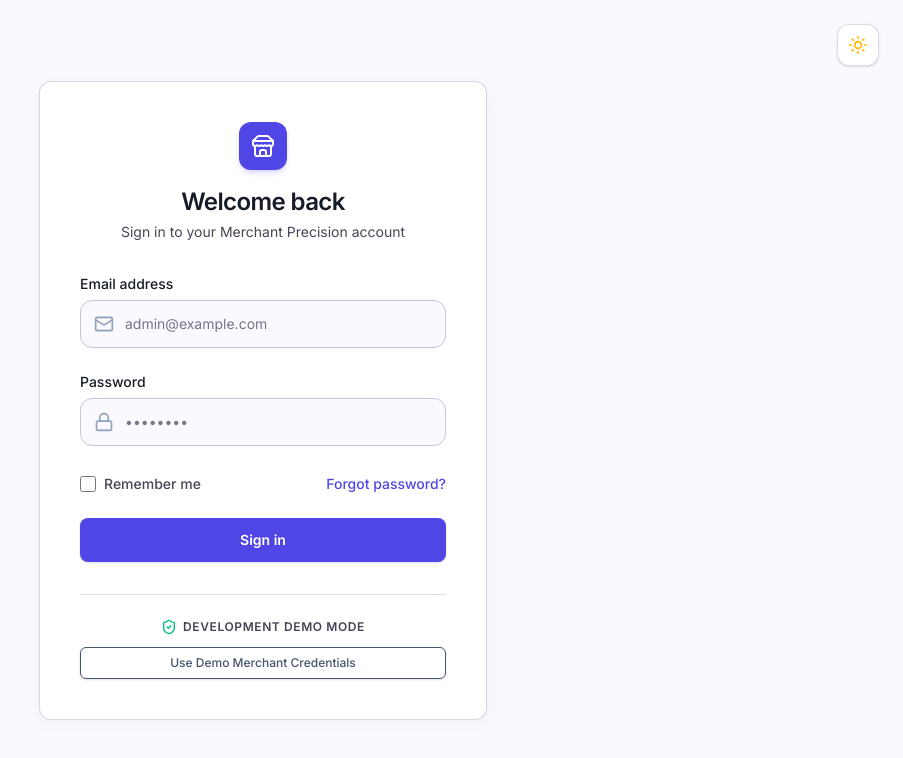
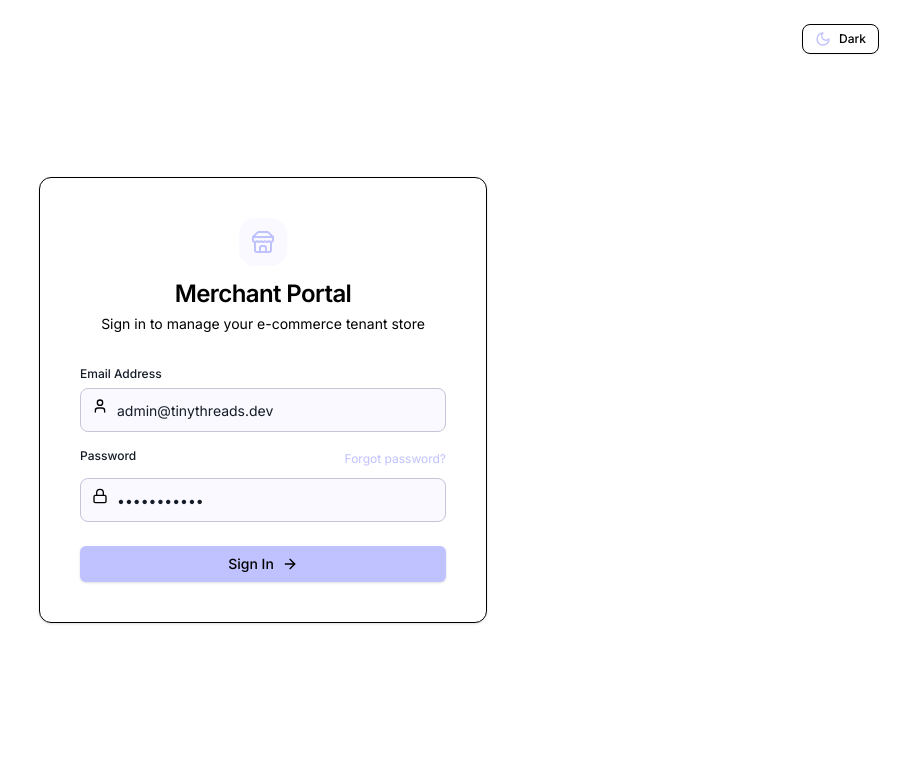
Before and after one commit to nabil404/tiny-threads, a React (Vite) app in the folder apps/admin-web/: page / in a window 1280 px wide. Shown: the top 758 px of the page, without its empty margins (377-1280 px from the left). Built offline with nearby package versions, Linux system fonts and the light colour scheme.

Commit message:
refactor(admin-web): replace binary theme toggling with ThemeSelect and semantic tokens

```diff
--- a/apps/admin-web/src/App.tsx
+++ b/apps/admin-web/src/App.tsx
@@ -1,7 +1,10 @@
+import React from 'react';
 import { useAppDispatch, useAppSelector } from './store/hooks';
-import { selectApp, toggleTheme } from './store/slices/appSlice';
+import { selectApp } from './store/slices/appSlice';
 import { selectAuth, logout } from './store/slices/authSlice';
+import { applyThemeToDocument } from './theme/themes';
 import { LoginPage } from './pages/LoginPage';
+import { ThemeSelect } from './components/ui/theme-select';
 import { Button } from './components/ui/button';
 import {
   Card,
@@ -16,8 +19,6 @@
 import {
   ShieldAlert,
   Store,
-  Moon,
-  Sun,
   Layers,
   LogOut,
   User as UserIcon,
@@ -28,22 +29,24 @@
   const { tenantId, tenantName, theme } = useAppSelector(selectApp);
   const { isAuthenticated, user } = useAppSelector(selectAuth);
 
+  React.useEffect(() => {
+    applyThemeToDocument(theme);
+  }, [theme]);
+
   return (
-    <div
-      className={`min-h-screen ${theme === 'dark' ? 'dark bg-slate-950 text-slate-50' : 'bg-slate-50 text-slate-900'} transition-colors duration-200`}
-    >
+    <div className="min-h-screen bg-background text-foreground transition-colors duration-200">
       {!isAuthenticated ? (
         <LoginPage />
       ) : (
         <div className="container mx-auto max-w-4xl p-8">
-          <header className="flex items-center justify-between pb-8 border-b border-slate-200 dark:border-slate-800">
+          <header className="flex items-center justify-between pb-8 border-b border-border">
             <div className="flex items-center gap-3">
-              <Store className="h-8 w-8 text-indigo-500" />
+              <Store className="h-8 w-8 text-primary" />
               <div>
                 <h1 className="text-2xl font-bold tracking-tight">
                   {tenantName}
                 </h1>
-                <p className="text-sm text-slate-500 dark:text-slate-400">
+                <p className="text-sm text-muted-foreground">
                   Merchant Administration Console
                 </p>
               </div>
@@ -55,22 +58,12 @@
               >
                 {tenantId ? `Tenant: ${tenantId}` : 'Platform Context'}
               </Badge>
-              <Button
-                variant="outline"
-                size="icon"
-                onClick={() => dispatch(toggleTheme())}
-              >
-                {theme === 'dark' ? (
-                  <Sun className="h-4 w-4" />
-                ) : (
-                  <Moon className="h-4 w-4" />
-                )}
-              </Button>
+              <ThemeSelect />
               <Button
                 variant="outline"
                 size="sm"
                 onClick={() => dispatch(logout())}
-                className="gap-2 text-red-600 dark:text-red-400 border-red-200 dark:border-red-900 hover:bg-red-50 dark:hover:bg-red-950/50"
+                className="gap-2 text-destructive border-destructive/20 hover:bg-destructive/10"
               >
                 <LogOut className="h-4 w-4" />
                 <span>Log out</span>
@@ -79,32 +72,31 @@
           </header>
 
           <main className="py-8 space-y-6">
-            <Card className="border-slate-200 dark:border-slate-800">
+            <Card className="border-border bg-card text-card-foreground">
               <CardHeader>
                 <CardTitle className="flex items-center gap-2">
-                  <Layers className="h-5 w-5 text-indigo-500" />
+                  <Layers className="h-5 w-5 text-primary" />
                   <span>Authenticated Merchant Session</span>
                 </CardTitle>
                 <CardDescription>
-                  React 19 + Redux Toolkit + Tailwind CSS v4 + Stitch Login Flow
-                  Verified
+                  React 19 + Redux Toolkit + Multi-Theme Architecture Verified
                 </CardDescription>
               </CardHeader>
               <CardContent className="space-y-4">
                 <div className="grid grid-cols-1 md:grid-cols-2 gap-4">
-                  <div className="p-4 rounded-lg bg-slate-100 dark:bg-slate-900 border border-slate-200 dark:border-slate-800">
-                    <span className="text-xs font-semibold uppercase text-slate-500 flex items-center gap-1.5 mb-1">
+                  <div className="p-4 rounded-lg bg-muted border border-border">
+                    <span className="text-xs font-semibold uppercase text-muted-foreground flex items-center gap-1.5 mb-1">
                       <UserIcon className="h-3.5 w-3.5" /> Logged In User
                     </span>
                     <p className="text-base font-medium">
                       {user?.name} ({user?.email})
                     </p>
-                    <p className="text-xs text-slate-500 mt-0.5">
+                    <p className="text-xs text-muted-foreground mt-0.5">
                       Role: {user?.role}
                     </p>
                   </div>
-                  <div className="p-4 rounded-lg bg-slate-100 dark:bg-slate-900 border border-slate-200 dark:border-slate-800">
-                    <span className="text-xs font-semibold uppercase text-slate-500">
+                  <div className="p-4 rounded-lg bg-muted border border-border">
+                    <span className="text-xs font-semibold uppercase text-muted-foreground">
                       Shared Error Code
                     </span>
                     <p className="text-sm font-mono mt-1 flex items-center gap-2">
@@ -116,12 +108,7 @@
               </CardContent>
               <CardFooter className="gap-3">
                 <Button onClick={() => dispatch(logout())}>Sign Out</Button>
-                <Button
-                  variant="secondary"
-                  onClick={() => dispatch(toggleTheme())}
-                >
-                  Toggle Theme ({theme})
-                </Button>
+                <ThemeSelect />
               </CardFooter>
             </Card>
           </main>
--- a/apps/admin-web/src/components/auth/AuthCard.tsx
+++ b/apps/admin-web/src/components/auth/AuthCard.tsx
@@ -1,39 +1,19 @@
 import * as React from 'react';
-import { Sun, Moon } from 'lucide-react';
+import { ThemeSelect } from '../ui/theme-select';
 
 export interface AuthCardProps {
   children: React.ReactNode;
   className?: string;
-  theme?: 'light' | 'dark';
-  onToggleTheme?: () => void;
 }
 
-export function AuthCard({
-  children,
-  className = '',
-  theme,
-  onToggleTheme,
-}: AuthCardProps) {
+export function AuthCard({ children, className = '' }: AuthCardProps) {
   return (
-    <div className="min-h-screen w-full flex flex-col items-center justify-center p-4 md:p-8 font-sans relative bg-[#f9f9ff] dark:bg-[#0b1326] text-[#151c27] dark:text-[#dae2fd] transition-colors duration-200">
-      {onToggleTheme && (
-        <div className="absolute top-6 right-6">
-          <button
-            type="button"
-            onClick={onToggleTheme}
-            className="p-2.5 rounded-xl border border-[#c7c4d8]/60 dark:border-slate-800 bg-white dark:bg-[#060e20] text-slate-600 dark:text-slate-300 hover:bg-slate-100 dark:hover:bg-slate-800 transition-colors shadow-sm cursor-pointer"
-            aria-label="Toggle theme"
-          >
-            {theme === 'dark' ? (
-              <Sun className="h-5 w-5 text-amber-400" />
-            ) : (
-              <Moon className="h-5 w-5 text-slate-700" />
-            )}
-          </button>
-        </div>
-      )}
+    <div className="min-h-screen w-full flex flex-col items-center justify-center p-4 md:p-8 font-sans relative transition-colors duration-200 bg-background text-foreground">
+      <div className="absolute top-6 right-6">
+        <ThemeSelect />
+      </div>
       <div
-        className={`w-full max-w-md bg-white dark:bg-[#060e20] border border-[#c7c4d8]/70 dark:border-slate-800/80 rounded-xl p-8 md:p-10 shadow-[0px_4px_16px_rgba(0,0,0,0.04)] dark:shadow-none ${className}`}
+        className={`w-full max-w-md border border-border rounded-xl p-8 md:p-10 transition-colors bg-card text-card-foreground shadow-sm ${className}`}
       >
         {children}
       </div>
--- a/apps/admin-web/src/pages/LoginPage.tsx
+++ b/apps/admin-web/src/pages/LoginPage.tsx
@@ -1,87 +1,129 @@
-import * as React from 'react';
-import { useAppDispatch, useAppSelector } from '../store/hooks';
-import { selectApp, toggleTheme, setTenant } from '../store/slices/appSlice';
-import {
-  selectAuth,
-  loginStart,
-  loginSuccess,
-  loginFailure,
-} from '../store/slices/authSlice';
+import { useState, useId } from 'react';
+import { useAppDispatch } from '../store/hooks';
+import { setTenant } from '../store/slices/appSlice';
+import { loginSuccess } from '../store/slices/authSlice';
 import { AuthCard } from '../components/auth/AuthCard';
-import { AuthHeader } from '../components/auth/AuthHeader';
-import { LoginForm } from '../components/auth/LoginForm';
-import { DemoLoginHelper } from '../components/auth/DemoLoginHelper';
+import { Input } from '../components/ui/input';
+import { Label } from '../components/ui/label';
+import { Button } from '../components/ui/button';
+import { Store, ArrowRight, Lock, User, AlertCircle } from 'lucide-react';
 
 export function LoginPage() {
   const dispatch = useAppDispatch();
-  const { theme } = useAppSelector(selectApp);
-  const { status, error } = useAppSelector(selectAuth);
-  const [initialEmail, setInitialEmail] = React.useState('');
+  const emailId = useId();
+  const passwordId = useId();
 
-  const handleLogin = async (values: {
-    email: string;
-    password: string;
-    rememberMe: boolean;
-  }) => {
-    dispatch(loginStart());
-    try {
-      // Simulate auth delay & validation
-      await new Promise((resolve) => setTimeout(resolve, 800));
+  const [email, setEmail] = useState('admin@tinythreads.dev');
+  const [password, setPassword] = useState('password123');
+  const [isLoading, setIsLoading] = useState(false);
+  const [error, setError] = useState<string | null>(null);
 
-      if (values.password === 'wrong') {
-        dispatch(
-          loginFailure('Invalid merchant credentials. Please try again.'),
-        );
+  const handleSubmit = (e: React.FormEvent) => {
+    e.preventDefault();
+    setIsLoading(true);
+    setError(null);
+
+    setTimeout(() => {
+      if (password !== 'password123') {
+        setError('Invalid credentials. Password is password123');
+        setIsLoading(false);
         return;
       }
 
-      const tenantId = 'tenant_acme_123';
-      const tenantName = 'Acme Apparel';
-      const user = {
-        id: 'usr_merchant_01',
-        email: values.email,
-        name: 'Merchant Admin',
-        role: 'STORE_ADMIN',
-      };
+      dispatch(
+        loginSuccess({
+          token: 'jwt-mock-merchant-token',
+          tenantId: 'tenant_demo_1',
+          user: {
+            id: 'usr_m1',
+            email,
+            name: 'Merchant Admin',
+            role: 'MERCHANT_ADMIN',
+          },
+        }),
+      );
 
       dispatch(
-        loginSuccess({
-          user,
-          tenantId,
-          token: 'mock_jwt_token_xyz',
+        setTenant({
+          id: 'tenant_demo_1',
+          name: 'Tiny Threads Apparels',
         }),
       );
-      dispatch(setTenant({ id: tenantId, name: tenantName }));
-    } catch {
-      dispatch(loginFailure('An unexpected authentication error occurred.'));
-    }
-  };
 
-  const handleSelectDemoUser = (credentials: {
-    email: string;
-    password: string;
-  }) => {
-    setInitialEmail(credentials.email);
-    handleLogin({
-      email: credentials.email,
-      password: credentials.password,
-      rememberMe: true,
-    });
+      setIsLoading(false);
+    }, 600);
   };
 
   return (
-    <AuthCard theme={theme} onToggleTheme={() => dispatch(toggleTheme())}>
-      <AuthHeader />
-      <LoginForm
-        onSubmit={handleLogin}
-        isLoading={status === 'loading'}
-        error={error}
-        initialEmail={initialEmail}
-        onForgotPassword={() =>
-          alert('Password reset functionality requested.')
-        }
-      />
-      <DemoLoginHelper onSelectDemoUser={handleSelectDemoUser} />
+    <AuthCard>
+      <div className="flex flex-col items-center mb-8 text-center">
+        <div className="h-12 w-12 rounded-2xl bg-primary/10 flex items-center justify-center mb-3">
+          <Store className="h-6 w-6 text-primary" />
+        </div>
+        <h1 className="text-2xl font-bold tracking-tight">Merchant Portal</h1>
+        <p className="text-sm text-muted-foreground mt-1">
+          Sign in to manage your e-commerce tenant store
+        </p>
+      </div>
+
+      {error && (
+        <div className="mb-6 p-3.5 rounded-lg bg-destructive/10 border border-destructive/20 text-destructive text-sm flex items-center gap-2">
+          <AlertCircle className="h-4 w-4 shrink-0" />
+          <span>{error}</span>
+        </div>
+      )}
+
+      <form onSubmit={handleSubmit} className="space-y-4">
+        <div className="space-y-2">
+          <Label htmlFor={emailId} className="text-xs font-medium">
+            Email Address
+          </Label>
+          <div className="relative">
+            <User className="absolute left-3 top-2.5 h-4 w-4 text-muted-foreground" />
+            <Input
+              id={emailId}
+              type="email"
+              placeholder="admin@merchant.com"
+              value={email}
+              onChange={(e) => setEmail(e.target.value)}
+              className="pl-9"
+              required
+            />
+          </div>
+        </div>
+
+        <div className="space-y-2">
+          <div className="flex items-center justify-between">
+            <Label htmlFor={passwordId} className="text-xs font-medium">
+              Password
+            </Label>
+            <span className="text-xs text-primary hover:underline cursor-pointer">
+              Forgot password?
+            </span>
+          </div>
+          <div className="relative">
+            <Lock className="absolute left-3 top-2.5 h-4 w-4 text-muted-foreground" />
+            <Input
+              id={passwordId}
+              type="password"
+              value={password}
+              onChange={(e) => setPassword(e.target.value)}
+              className="pl-9"
+              required
+            />
+          </div>
+        </div>
+
+        <Button type="submit" className="w-full mt-2" disabled={isLoading}>
+          {isLoading ? (
+            'Authenticating...'
+          ) : (
+            <span className="flex items-center justify-center gap-2">
+              Sign In <ArrowRight className="h-4 w-4" />
+            </span>
+          )}
+        </Button>
+      </form>
     </AuthCard>
   );
 }
```
